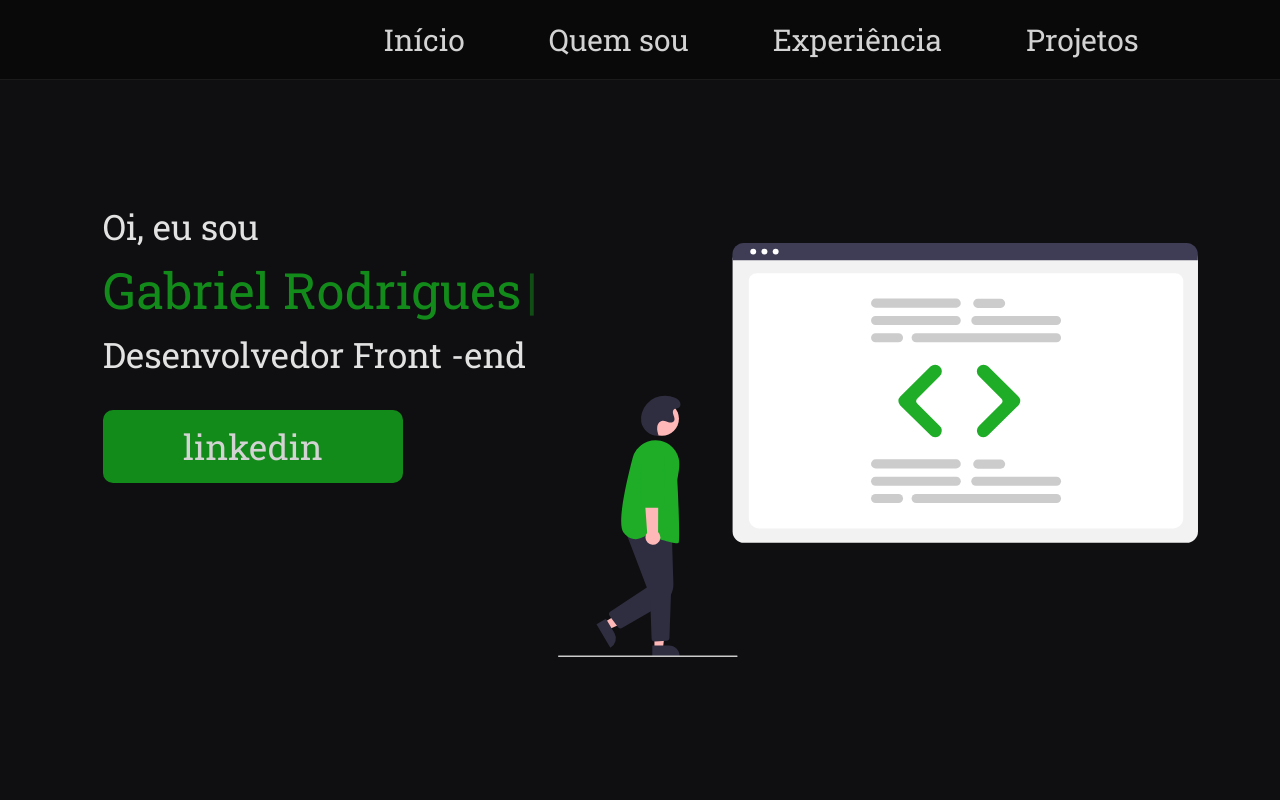
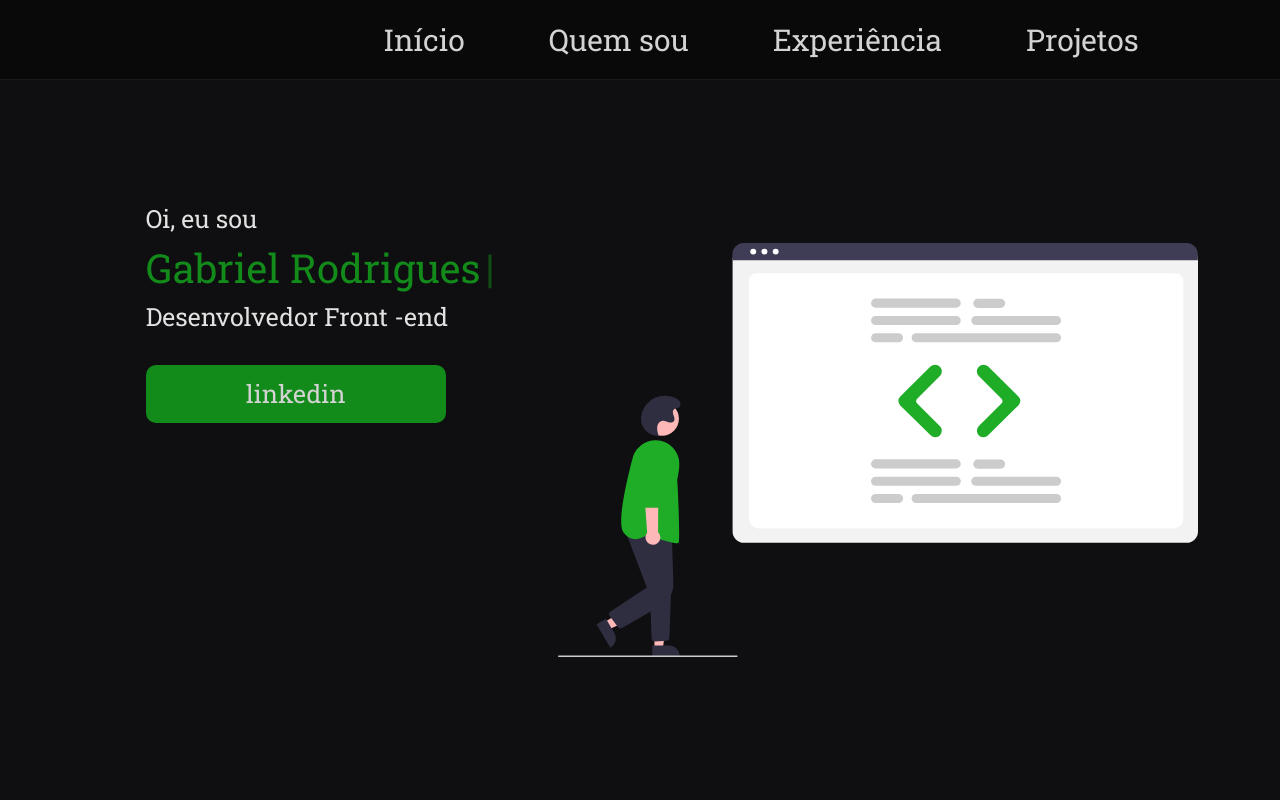
Before and after one commit to GabrielRodrigues11/Portfolio, a plain HTML site: page index.html in a window 1280 px wide. Shown: the top 800 px of the page. Drawn offline with nearby package versions, Linux system fonts and the light colour scheme.

Commit message:
Update style.css

```diff
--- a/assets/css/style.css
+++ b/assets/css/style.css
@@ -177,11 +177,11 @@
 }
 
 .text-apresentacao p {
-    font-size: 35px;
+    font-size: 25px;
 }
 
 .text-apresentacao span {
-    font-size: 50px;
+    font-size: 40px;
     color: #138b1b;
 }
 
```
